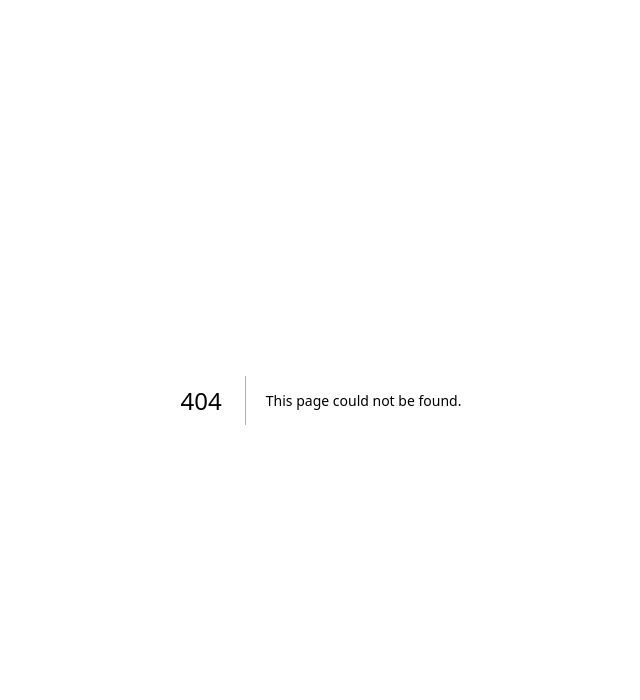
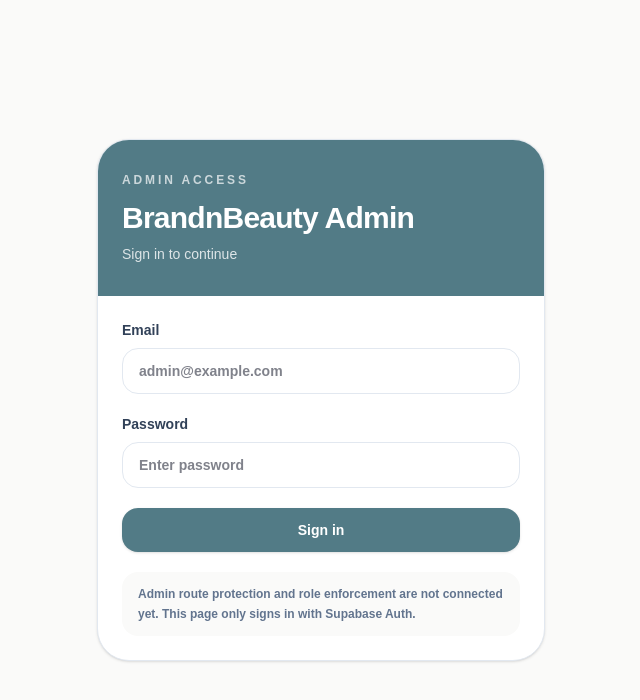
Before and after one commit to smilemetaads-dot/brandnbeauty-admin, a Next.js app: page /login in a window 1280 px wide. Before the commit this address had no page. Shown: the top 700 px of the page, without its empty margins (319-959 px from the left). Built offline with nearby package versions, Linux system fonts and the light colour scheme.

Commit message:
add admin login page scaffold

```diff
--- /dev/null
+++ b/src/app/login/page.tsx
@@ -0,0 +1,31 @@
+import { LoginForm } from "@/features/auth/LoginForm";
+
+export default function LoginPage() {
+  return (
+    <main className="min-h-screen bg-stone-50 px-4 py-10 text-slate-950 sm:px-6 lg:px-8">
+      <div className="mx-auto flex min-h-[calc(100vh-5rem)] max-w-md items-center">
+        <section className="w-full overflow-hidden rounded-[2rem] border border-slate-200 bg-white shadow-sm">
+          <div className="bg-[#527B86] px-6 py-8 text-white">
+            <div className="text-xs font-bold uppercase tracking-[0.24em] text-white/70">
+              Admin Access
+            </div>
+            <h1 className="mt-3 text-3xl font-black tracking-tight">
+              BrandnBeauty Admin
+            </h1>
+            <p className="mt-2 text-sm font-medium text-white/80">
+              Sign in to continue
+            </p>
+          </div>
+
+          <div className="p-6">
+            <LoginForm />
+            <div className="mt-5 rounded-2xl bg-stone-50 px-4 py-3 text-xs font-semibold leading-5 text-slate-500">
+              Admin route protection and role enforcement are not connected
+              yet. This page only signs in with Supabase Auth.
+            </div>
+          </div>
+        </section>
+      </div>
+    </main>
+  );
+}
--- /dev/null
+++ b/src/features/auth/LoginForm.tsx
@@ -0,0 +1,94 @@
+"use client";
+
+import { useRouter } from "next/navigation";
+import { type FormEvent, useState } from "react";
+
+import { createBrowserSupabaseClient } from "@/lib/supabase/client";
+
+export function LoginForm() {
+  const router = useRouter();
+  const [email, setEmail] = useState("");
+  const [errorMessage, setErrorMessage] = useState("");
+  const [isSubmitting, setIsSubmitting] = useState(false);
+  const [password, setPassword] = useState("");
+
+  async function handleSubmit(event: FormEvent<HTMLFormElement>) {
+    event.preventDefault();
+    setErrorMessage("");
+    setIsSubmitting(true);
+
+    const supabase = createBrowserSupabaseClient();
+    const { error } = await supabase.auth.signInWithPassword({
+      email,
+      password,
+    });
+
+    setIsSubmitting(false);
+
+    if (error) {
+      setErrorMessage("Unable to sign in with those credentials.");
+      return;
+    }
+
+    router.replace("/");
+    router.refresh();
+  }
+
+  return (
+    <form className="space-y-5" onSubmit={handleSubmit}>
+      <div className="space-y-2">
+        <label
+          className="block text-sm font-bold text-slate-700"
+          htmlFor="email"
+        >
+          Email
+        </label>
+        <input
+          autoComplete="email"
+          className="w-full rounded-2xl border border-slate-200 bg-white px-4 py-3 text-sm font-semibold text-slate-950 outline-none transition focus:border-[#527B86] focus:ring-4 focus:ring-[#527B86]/10"
+          id="email"
+          name="email"
+          onChange={(event) => setEmail(event.target.value)}
+          placeholder="admin@example.com"
+          required
+          type="email"
+          value={email}
+        />
+      </div>
+
+      <div className="space-y-2">
+        <label
+          className="block text-sm font-bold text-slate-700"
+          htmlFor="password"
+        >
+          Password
+        </label>
+        <input
+          autoComplete="current-password"
+          className="w-full rounded-2xl border border-slate-200 bg-white px-4 py-3 text-sm font-semibold text-slate-950 outline-none transition focus:border-[#527B86] focus:ring-4 focus:ring-[#527B86]/10"
+          id="password"
+          name="password"
+          onChange={(event) => setPassword(event.target.value)}
+          placeholder="Enter password"
+          required
+          type="password"
+          value={password}
+        />
+      </div>
+
+      {errorMessage ? (
+        <div className="rounded-2xl border border-rose-100 bg-rose-50 px-4 py-3 text-sm font-semibold text-rose-700">
+          {errorMessage}
+        </div>
+      ) : null}
+
+      <button
+        className="w-full rounded-2xl bg-[#527B86] px-5 py-3 text-sm font-black text-white shadow-sm transition hover:bg-[#466b74] disabled:cursor-not-allowed disabled:bg-slate-300"
+        disabled={isSubmitting}
+        type="submit"
+      >
+        {isSubmitting ? "Signing in..." : "Sign in"}
+      </button>
+    </form>
+  );
+}
```
